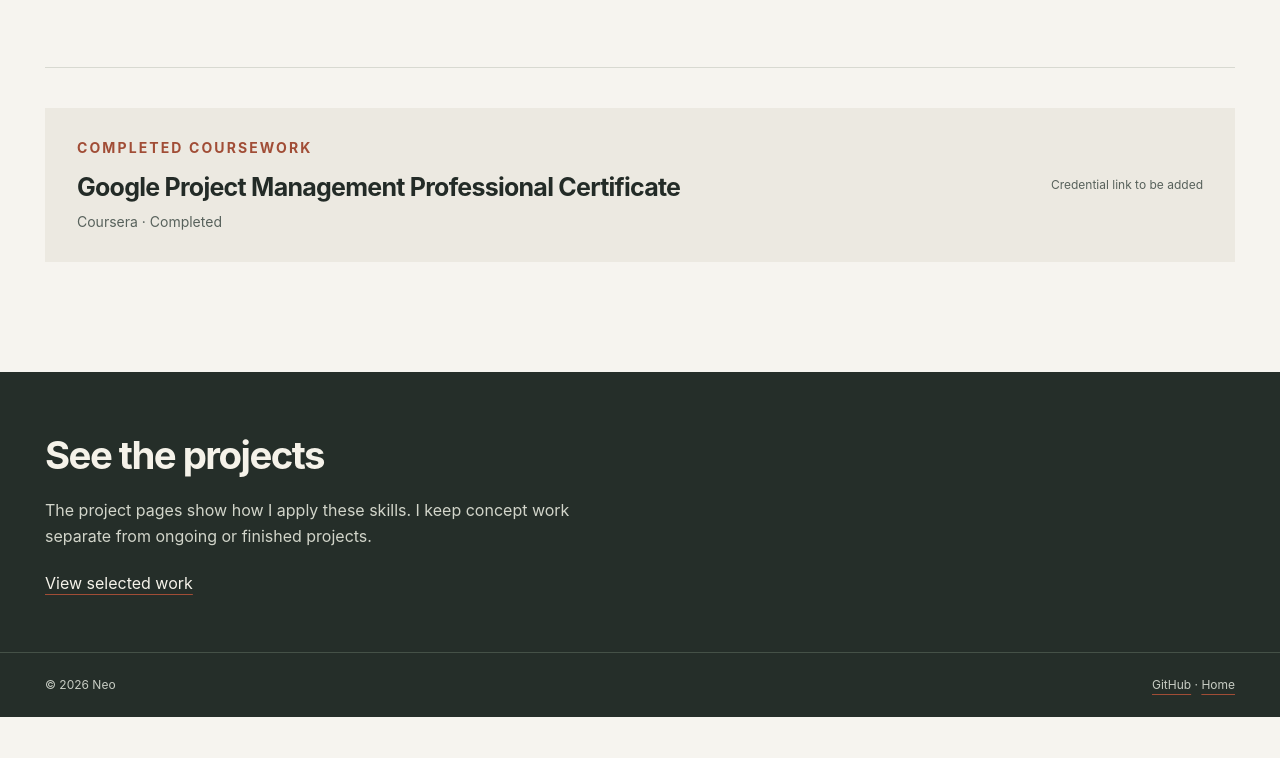
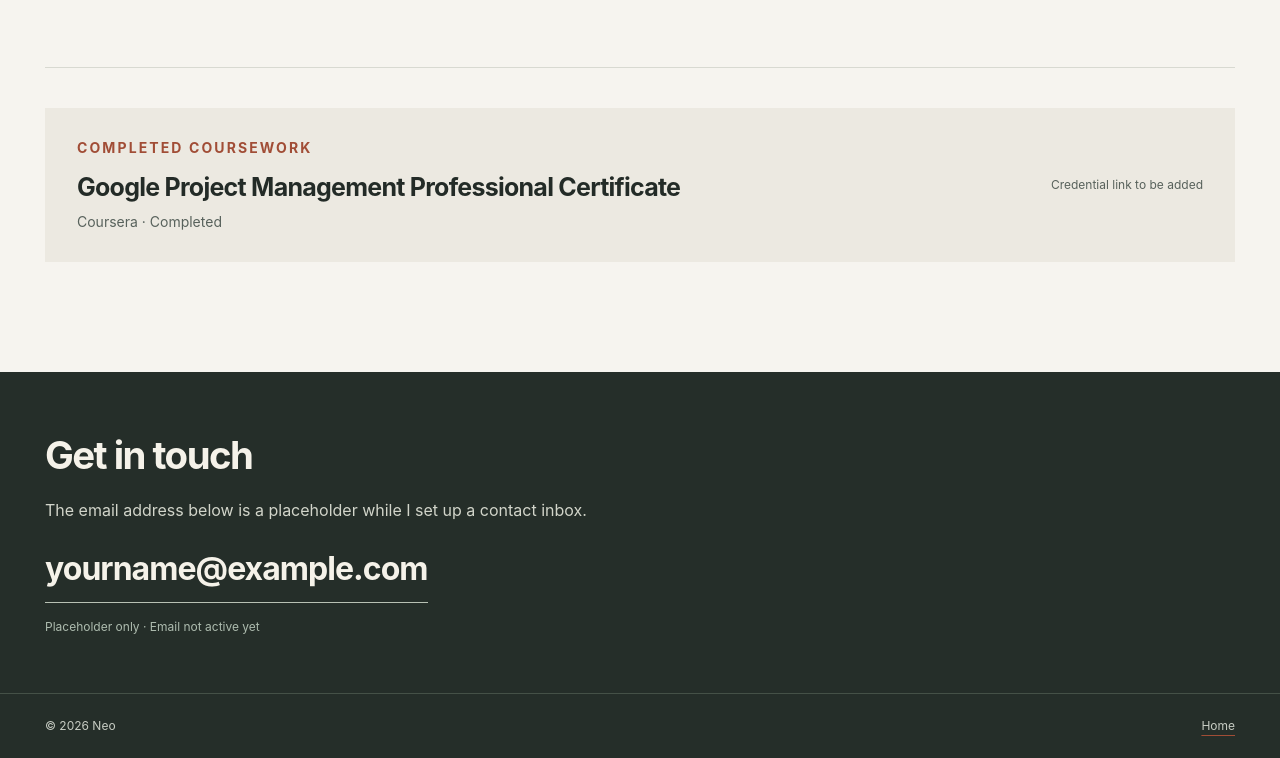
Before and after one commit to Neo0611-code/Neo0611-code.github.io, a plain HTML site: page skills.html in a window 1280 px wide. Shown: the part 2906-3664 px from the top of the page. Before the commit the page ends 3623 px from the top, so only its background shows below. Drawn offline with Linux system fonts and the light colour scheme.

Commit message:
Replace GitHub footer link with inactive email placeholder

```diff
--- a/skills.html
+++ b/skills.html
@@ -59,6 +59,8 @@
     .contact p { max-width: 560px; color: #d2d5ca; margin: 10px 0 20px; }
     .contact h2 { font-size: clamp(28px, 3vw, 40px); letter-spacing: -.04em; margin: 0; }
     .contact a { color: #f5f2e9; }
+    .email-placeholder { display: inline-block; color: #f5f2e9; font-size: clamp(21px, 2.5vw, 32px); font-weight: 650; letter-spacing: -.03em; overflow-wrap: anywhere; border-bottom: 1px solid #b8c1b4; padding-bottom: 6px; }
+    .contact .contact-note { font-size: 12px; color: #aebcaf; margin: 14px 0 0; }
     .footer { color: #c8cdc4; background: #252e29; border-top: 1px solid #455147; padding-block: 22px; }
     .footer .wrap { display: flex; justify-content: space-between; gap: 12px; font-size: 12px; }
     @media (max-width: 760px) {
@@ -235,11 +237,12 @@
   </main>
   <section class="contact" aria-labelledby="contact-title">
     <div class="wrap">
-      <h2 id="contact-title">See the projects</h2>
-      <p>The project pages show how I apply these skills. I keep concept work separate from ongoing or finished projects.</p>
-      <a href="./#work">View selected work</a>
+      <h2 id="contact-title">Get in touch</h2>
+      <p>The email address below is a placeholder while I set up a contact inbox.</p>
+      <span class="email-placeholder">yourname@example.com</span>
+      <p class="contact-note">Placeholder only · Email not active yet</p>
     </div>
   </section>
-  <footer class="footer"><div class="wrap"><span>© 2026 Neo</span><span><a href="https://github.com/Neo0611-code" target="_blank" rel="noopener noreferrer">GitHub</a> · <a href="./">Home</a></span></div></footer>
+  <footer class="footer"><div class="wrap"><span>© 2026 Neo</span><span><a href="./">Home</a></span></div></footer>
 </body>
 </html>
```
